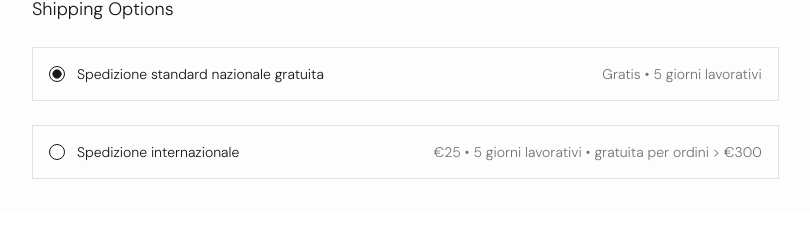
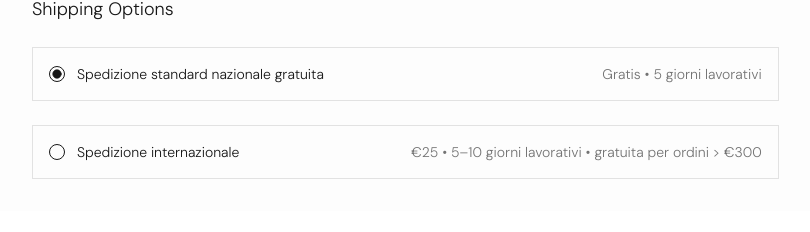
Before and after one commit to complementiadg-cpu/andrea-del-guasta-store, a React (Vite) app: page /checkout in a window 1280 px wide. Shown: the part 932-1164 px from the top of the page, without its empty margins (24-834 px from the left). Built offline with nearby package versions, Linux system fonts and the light colour scheme; the HTML template or start-up script is replaced by a standard one.

Commit message:
Changes
Co-authored-by: complementiadg-cpu <312105002+complementiadg-cpu@users.noreply.github.com>

```diff
--- a/src/pages/Checkout.tsx
+++ b/src/pages/Checkout.tsx
@@ -52,8 +52,9 @@ const Checkout = () => {
     }
   };
 
-  const standardDays = "5 giorni";
-  const internationalDays = "5 giorni";
+  const hasCustomSize = cartItems.some((i) => !!i.customSize);
+  const standardDays = hasCustomSize ? "10/15 giorni" : "5 giorni";
+  const internationalDays = hasCustomSize ? "15/20 giorni" : "5–10 giorni";
   const standardSuffix = " lavorativi";
   const internationalSuffix = " lavorativi";
 
```
